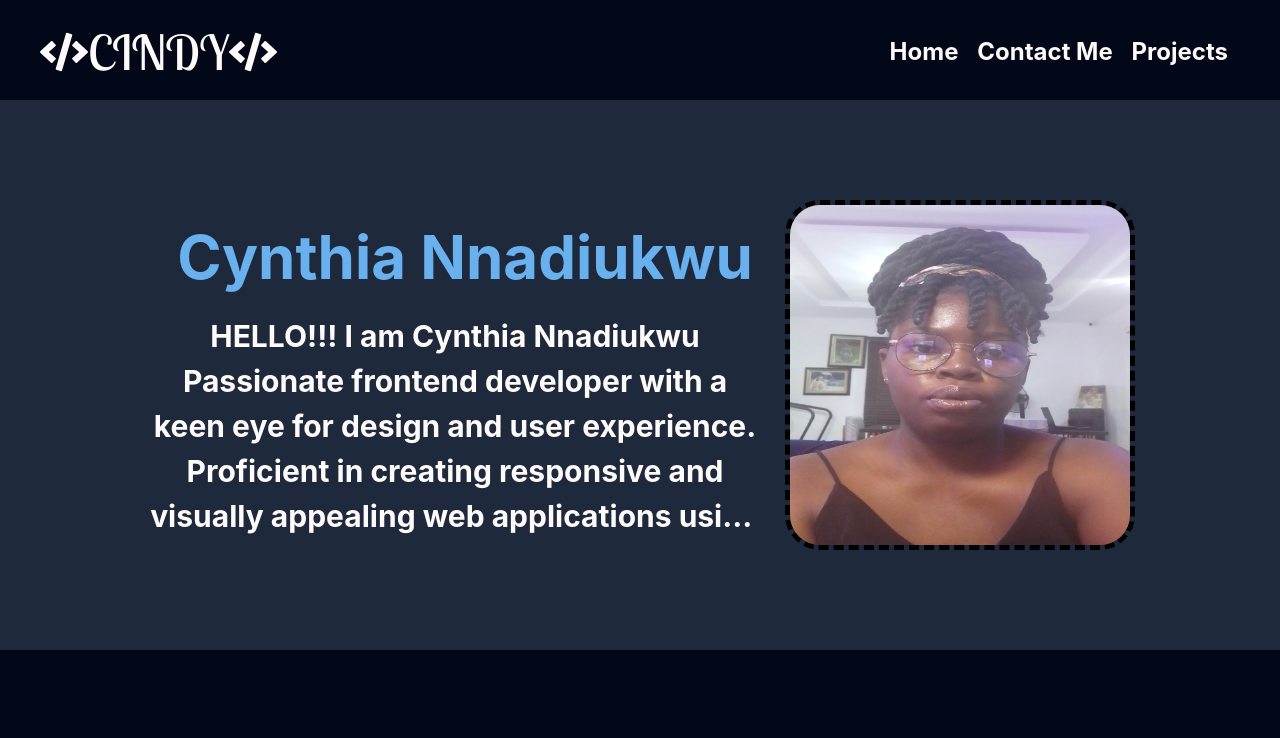
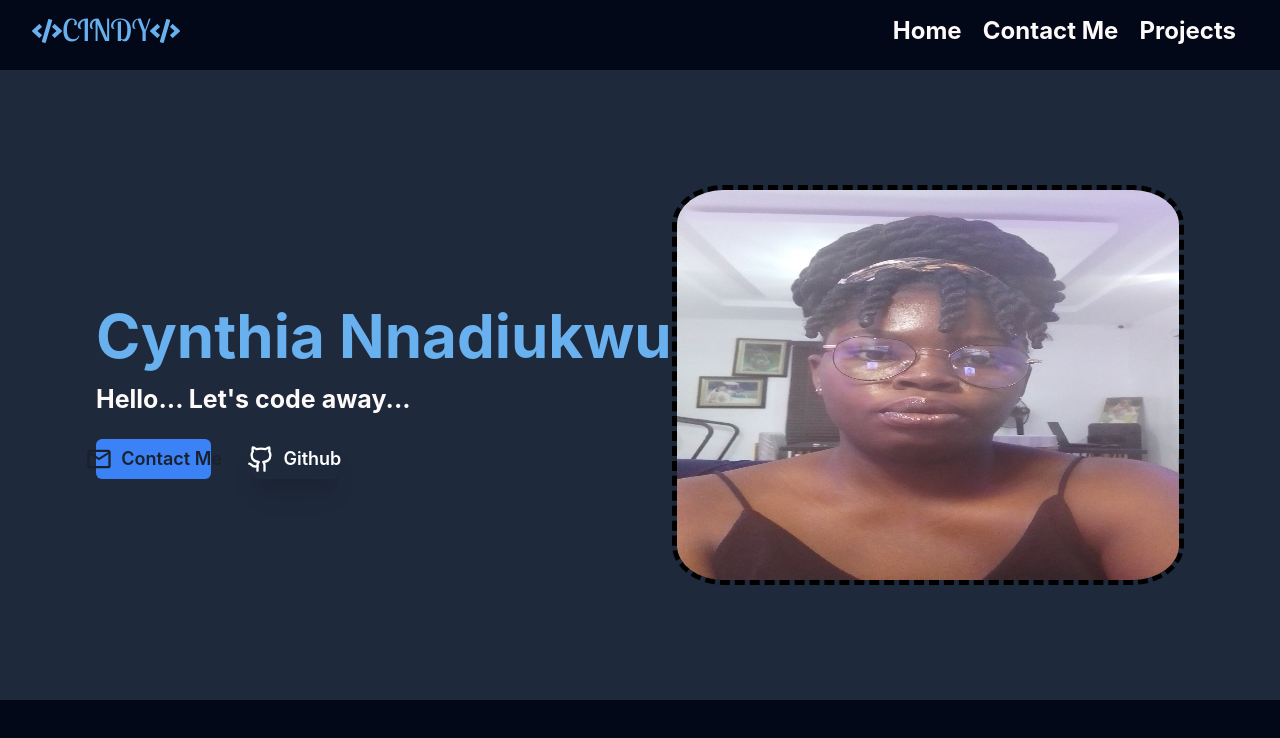
Before and after one commit to NnadiukwuCynthia/portfolio, a React (Vite) app: page / in a window 1280 px wide. Shown: the top 738 px of the page. Built offline with nearby package versions, Linux system fonts and the light colour scheme.

Commit message:
task: modified the home component

```diff
--- a/src/components/Header.jsx
+++ b/src/components/Header.jsx
@@ -8,9 +8,9 @@ const Header = () => {
   const isSmallScreen = useMediaQuery({ maxWidth: 784 });
 
   return (
-    <Box bg='#020817' w='100%' h='100px' p={4} color='#fffafa'>
+    <Box bg='#020817' w='100%' h='70px' p={2} color='#fffafa'>
         <Flex >
-            <Flex fontSize='5xl' pl={6} textTransform={'uppercase'} className='logo' justify={'space-between'} align={'center'}><FaCode/>Cindy<FaCode/></Flex>
+            <Flex fontSize='3xl' pl={6} textTransform={'uppercase'} className='logo' justify={'space-between'} align={'center'} color='#69b0ef'><FaCode/>Cindy<FaCode/></Flex>
             <Spacer/>
             <Flex pr={9} w='30%' justify={'space-between'} align={'center'} fontWeight='bold'>
               <Text fontSize='2xl'><Link href='./'>{isSmallScreen ? <FaHome style={{fontSize: "40px"}}/> : 'Home'}</Link></Text>
--- a/src/components/Home.jsx
+++ b/src/components/Home.jsx
@@ -1,18 +1,35 @@
-import { Flex, Text, Image, Box } from '@chakra-ui/react';
+import { Flex, Text, Image, Box, Button, Stack, Link } from '@chakra-ui/react';
+import { MdOutlineMailOutline } from "react-icons/md";
+import { LuGithub } from "react-icons/lu";
 
 const Home = () => {
   return (
-    <Flex w='100%' h='550px' justify='center' align='center' textAlign= 'center' m='0 auto 20px' bg='#1e293b'>
-        <Box w='50%'>
-        <Text fontSize='60px' color='#69b0ef' fontWeight='bold' textAlign='center' mb={3}>
+    <Flex w='100%' h='630px' justify='center' align='center' m='0 auto 20px' bg='#1e293b'>
+        <Box w='45%'>
+        <Text fontSize='60px' color='#69b0ef' fontWeight='bold'>
             Cynthia Nnadiukwu
         </Text>
-        <Text color='#fffafa' fontSize='30px' fontWeight='bold' noOfLines={[1, 2, 3, 4, 5]} mr='20px'>
-            HELLO!!! I am Cynthia Nnadiukwu Passionate frontend developer with a keen eye for design and user experience. Proficient in creating responsive and visually appealing web applications using the latest technologies. Dedicated to crafting elegant and efficient code that brings ideas to life. Excited to contribute creativity and technical expertise to innovative projects.
+        <Text color='#fffafa' fontSize='25px' fontWeight='bold' noOfLines={[1, 2, 3, 4, 5]} mr='20px'>
+            Hello... Let's code away...
         </Text>
+        <Stack
+          direction='row'
+          spacing={10}
+          display='flex'
+          align='center'
+          justify='start'
+          width='100%'
+          mt='20px'
+        >
+          <Button _hover={{}} p={5} w='20%' bg='#3b82f6' variant='solid' leftIcon={<MdOutlineMailOutline style={{fontSize: "28px"}}/>} fontSize='18px'>
+            <Link href="mailto:cynthiaamaran@gmail.com">Contact Me</Link>
+          </Button>
+          <Button _hover={{color:'black', bg:'white', transition:'1s'}} w='15%' bg='#1e293b' color='#ffffff' variant='solid' leftIcon={<LuGithub style={{fontSize: "28px"}}/> } boxShadow="xl" fontSize='18px'><Link href='https://github.com/NnadiukwuCynthia' isExternal>Github</Link></Button>
+        </Stack>
+
         </Box>
-        <Box>
-            <Image src='../../myImage.jpg' alt='Dan Abramov' h='350px' w='350px' borderRadius='10%' borderWidth='5px' borderColor='black' borderStyle='dashed'/>
+        <Box w='40%'>
+            <Image src='../../myImage.jpg' alt='Dan Abramov' h='400px' w='100%' borderRadius='10%' borderWidth='5px' borderColor='black' borderStyle='dashed'/>
         </Box>
     </Flex>
   )
```
